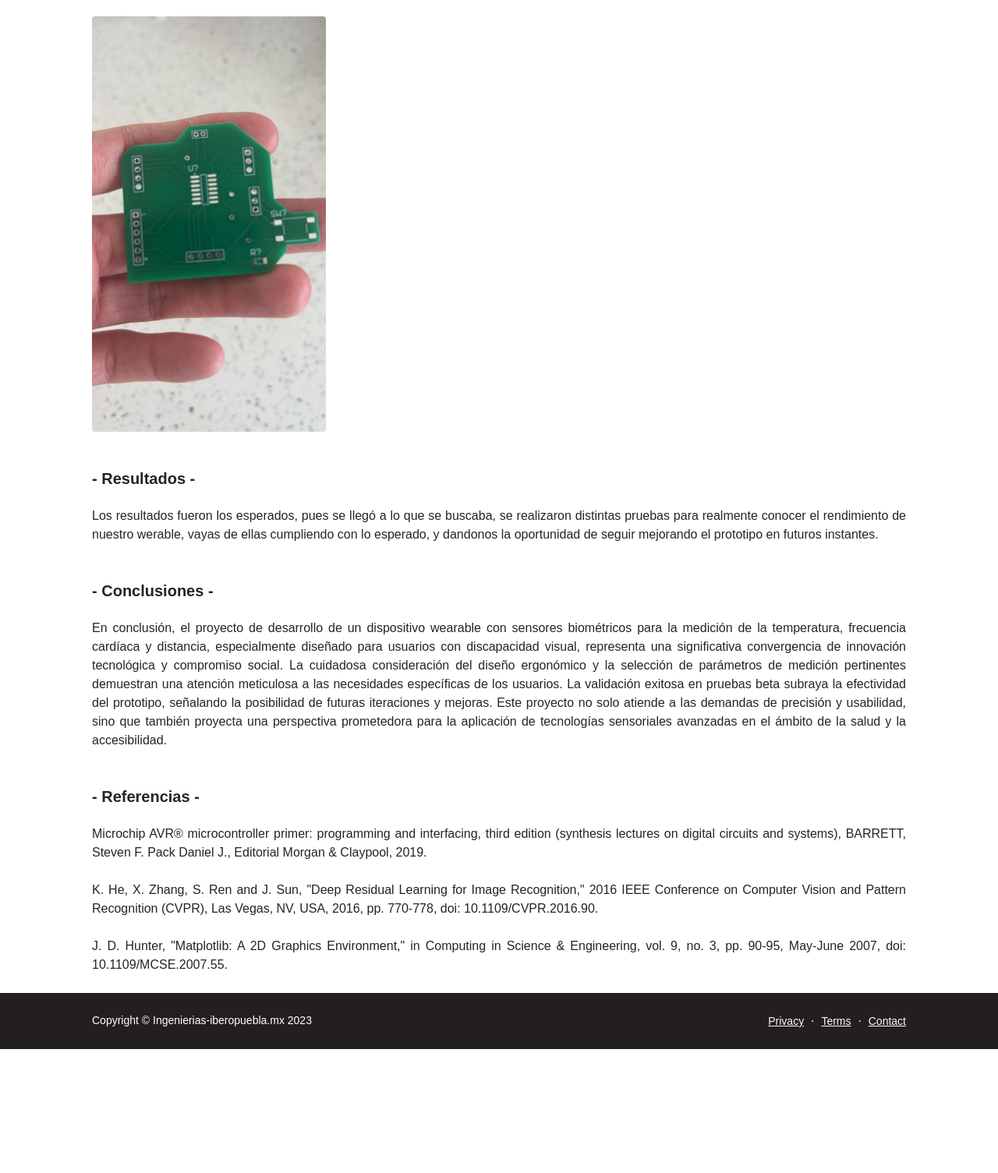
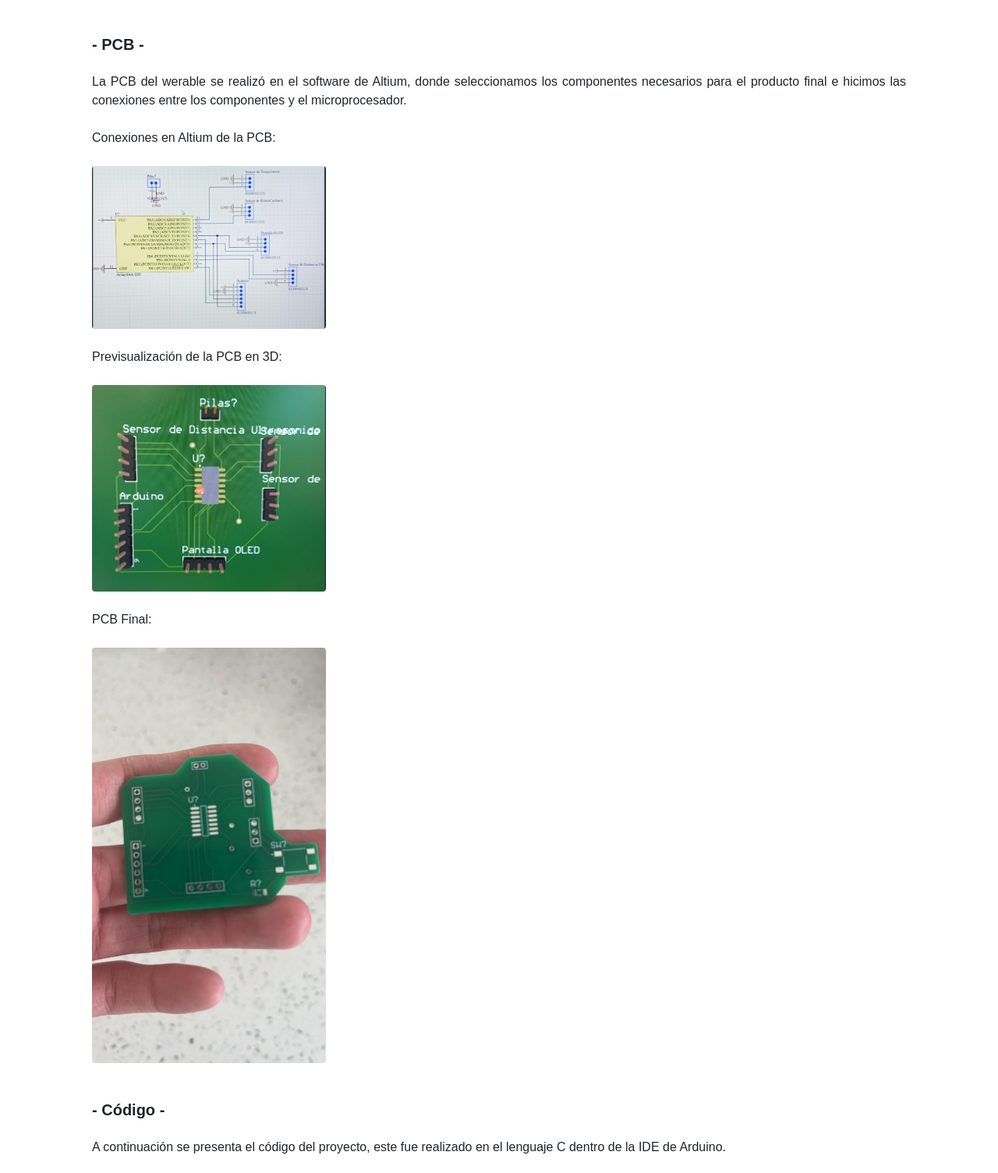
Before and after one commit to AlfredoB14/LabElementos, a plain HTML site: page proyecto/index.html in a window 1280 px wide. Shown: the part 2000-3505 px from the top of the page at 78% size. Before the commit the page ends 3346 px from the top, so only its background shows below. Drawn offline with nearby package versions, Linux system fonts and the light colour scheme.

Commit message:
ProgresoProyecto

```diff
--- a/proyecto/index.html
+++ b/proyecto/index.html
@@ -111,10 +111,37 @@
 
                         <figure class="mb-4"><img class="img-fluid rounded" width="300px" src="img/Modelo3D.png" alt="..." /></figure>
 
+                        <h2 class="fw-bolder mb-4 mt-5 fs-5">- PCB -</h2>
+
+                        <p class="fs-6 mb-4">La PCB del werable se realizó en el software de Altium, donde seleccionamos los componentes necesarios para el producto final e hicimos las conexiones entre los componentes y el microprocesador.</p>
+
+                        <p class="fs-6 mb-4">Conexiones en Altium de la PCB:</p>
+
+                        <figure class="mb-4"><img class="img-fluid rounded" width="300px" src="img/ConexionesPCB.png" alt="..." /></figure>
+
+                        <p class="fs-6 mb-4">Previsualización de la PCB en 3D:</p>
+
+                        <figure class="mb-4"><img class="img-fluid rounded" width="300px" src="img/PreviewPCB.png" alt="..." /></figure>
+
+                        <p class="fs-6 mb-4">PCB Final:</p>
+
                         <figure class="mb-4"><img class="img-fluid rounded" width="300px" src="img/PCB.jpeg" alt="..." /></figure>
+
+                        <h2 class="fw-bolder mb-4 mt-5 fs-5">- Código -</h2>
+                        <p class="fs-6 mb-4">A continuación se presenta el código del proyecto, este fue realizado en el lenguaje C dentro de la IDE de Arduino.</p>
+
+                        <figure class="mb-4"><img class="img-fluid rounded" width="400px" src="img/Codigo1.png" alt="..." /></figure>
+                        <figure class="mb-4"><img class="img-fluid rounded" width="400px" src="img/Codigo2.png" alt="..." /></figure>
+                        <figure class="mb-4"><img class="img-fluid rounded" width="400px" src="img/Codigo3.png" alt="..." /></figure>
+                        <figure class="mb-4"><img class="img-fluid rounded" width="400px" src="img/Codigo4.png" alt="..." /></figure>
+
+
+
+
                         <p id="resultados">
                         <h2 class="fw-bolder mb-4 mt-5 fs-5">- Resultados -</h2>
                         <p class="fs-6 mb-4">Los resultados fueron los esperados, pues se llegó a lo que se buscaba, se realizaron distintas pruebas para realmente conocer el rendimiento de nuestro werable, vayas de ellas cumpliendo con lo esperado, y dandonos la oportunidad de seguir mejorando el prototipo en futuros instantes.</p>
+                        <figure class="mb-4"><img class="img-fluid rounded" width="300px" src="img/Producto Final.jpeg" alt="..." /></figure>
 
                         <p id="conclusiones">
                             <h2 class="fw-bolder mb-4 mt-5 fs-5">- Conclusiones -</h2>
```
Also changed, not shown: proyecto/img/Codigo1.png (added), proyecto/img/Codigo2.png (added), proyecto/img/Codigo3.png (added), proyecto/img/Codigo4.png (added), proyecto/img/ConexionesPCB.png (added), proyecto/img/PreviewPCB.png (added), proyecto/img/Producto Final.jpeg (added).
